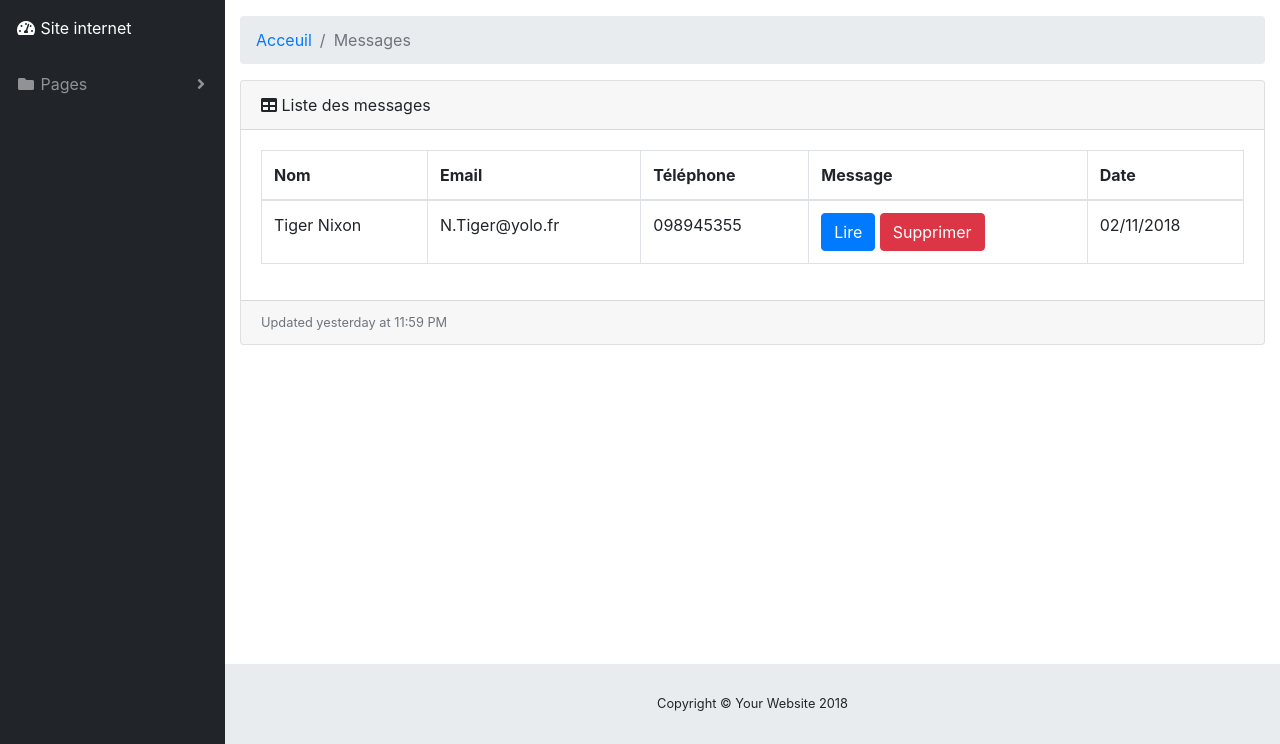
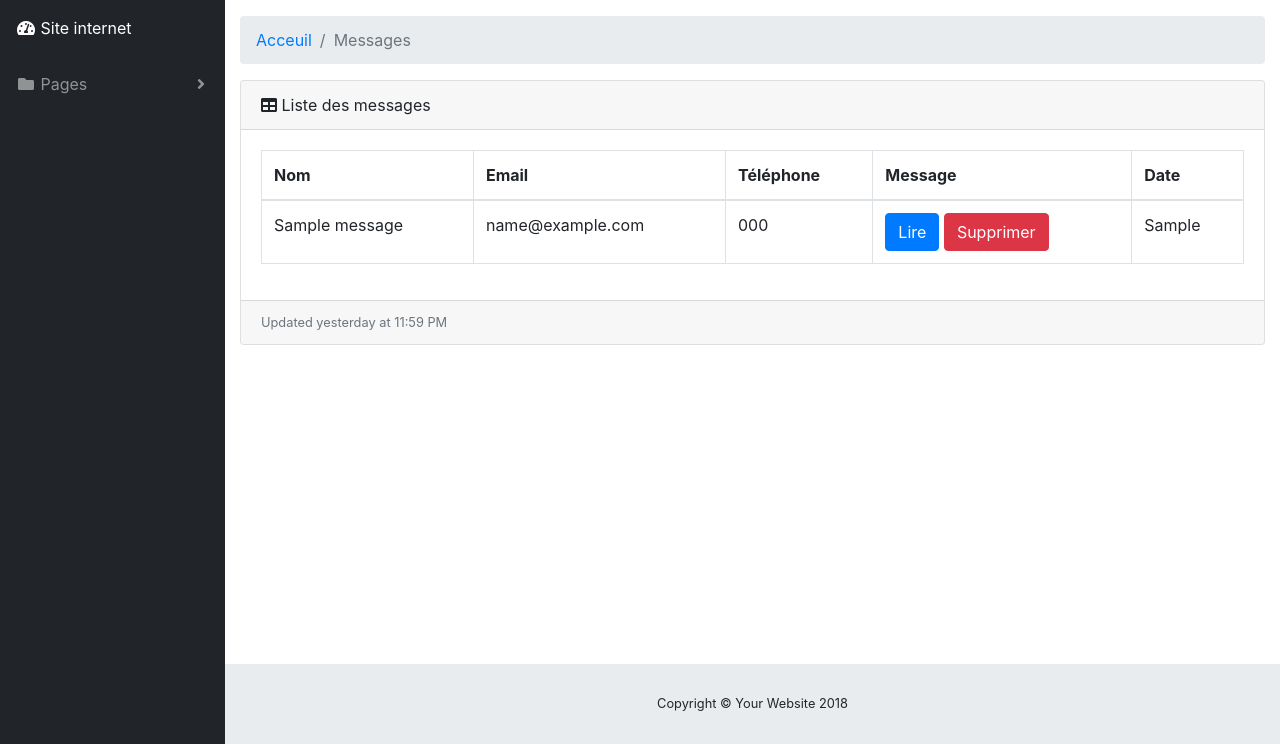
Before and after one commit to NMathias59/POC-3, a PHP site: page /index.php?url=message in a window 1280 px wide. Shown: the part 80-824 px from the top of the page. Run offline with PHP 8.4, Linux system fonts and the light colour scheme; tables that the repository leaves empty or names only in its code hold one stand-in row (values such as "Sample post").

Commit message:
maj 24/01/19

```diff
--- a/core/DataBase/Manager.php
+++ b/core/DataBase/Manager.php
@@ -16,7 +16,7 @@ abstract class Manager
     private static function dbConnect()
     {
         if (self::$dataBase === null) {
-            self::$dataBase = new PDO('mysql:host=localhost;dbname=projet;charset=utf8', 'root', 'root');
+            self::$dataBase = new PDO('mysql:host=localhost;dbname=projet;charset=utf8', 'root', 'root', [PDO::ATTR_ERRMODE => PDO::ERRMODE_EXCEPTION]);
         }
     }
 }
--- a/public/index.php
+++ b/public/index.php
@@ -11,7 +11,7 @@ $router = new Core\Router\Router($_GET['url']);
 //$router->get('/posts/:slug-id', function ($id, $slug) use ($router) {echo $router->url('posts.show', ['id' => 1, 'slug' => 'salut-les-gens']); }, 'posts.show')->with('id', '[0-9]+')->with('slug', '([a-z/-0-9]+)');
 //$router->get('/posts/:id', 'Post#show');
 //$router->post('/posts/:id', function ($id) {echo 'Poster l\'articles'.$id.'<pre>'.print_r($_POST, true).'</pre>'; });
-
+//
 foreach ($routes as $route) {
     if (empty($route['method']) || $route['method'] == 'GET') {
         $router->get($route['uri'], $route['controller'].'#'.$route['action'], $route['name']);
--- a/src/Controller/MessagePostController.php
+++ b/src/Controller/MessagePostController.php
@@ -2,10 +2,14 @@
 
 namespace App\Controller;
 
+use App\Model\MessageManager;
+
 class MessagePostController
 {
-    public function listeMessagePageAction()
+    public static function listeMessagePageAction()
     {
+        $postManagerMessage = new MessageManager();
+        $messages = $postManagerMessage->getMessage1();
         require '../src/view/message.php';
     }
 }
--- /dev/null
+++ b/src/model/MessageManager.php
@@ -0,0 +1,15 @@
+<?php
+
+namespace App\Model;
+
+use Core\DataBase\Manager;
+
+class MessageManager extends Manager
+{
+    public function getMessage1()
+    {
+        $req = self::$dataBase->query('SELECT id, `name`, email, phone, content, createdAt  FROM `message`  ORDER BY createdAt DESC');
+
+        return $req->fetchAll();
+    }
+}
--- a/src/view/message.php
+++ b/src/view/message.php
@@ -120,15 +120,18 @@
 									</tr>
 								</thead>
 								<tbody>
+								<?php foreach ($messages as $message) {
+    ?>
 									<tr>
-										<td>Tiger Nixon</td>
-										<td>N.Tiger@yolo.fr</td>
-										<td>098945355</td>
+										<td><?= $message['name']; ?></td>
+										<td><?= $message['email']; ?></td>
+										<td><?= $message['phone']; ?></td>
 										<td><button type="button" class="btn btn-primary">Lire</button> <button type="button" class="btn btn-danger">Supprimer</button>
 										</td>
-										<td>02/11/2018</td>
+										<td><?= $message['createdAt']; ?></td>
 									</tr>
-
+								<?php
+} ?>
 								</tbody>
 							</table>
 						</div>
```
Also changed, not shown: src/model/LoginManager.php (added, +16 -0 lines), src/view/connection.php (+4 -4 lines), src/view/chapter.php (renamed from src/view/chapitres.php), src/view/comment.php (renamed from src/view/Commentaire.php), src/view/header.php (renamed from src/view/hader.php), src/view/update_Post.php (renamed from src/view/Modifier_Post.php).
